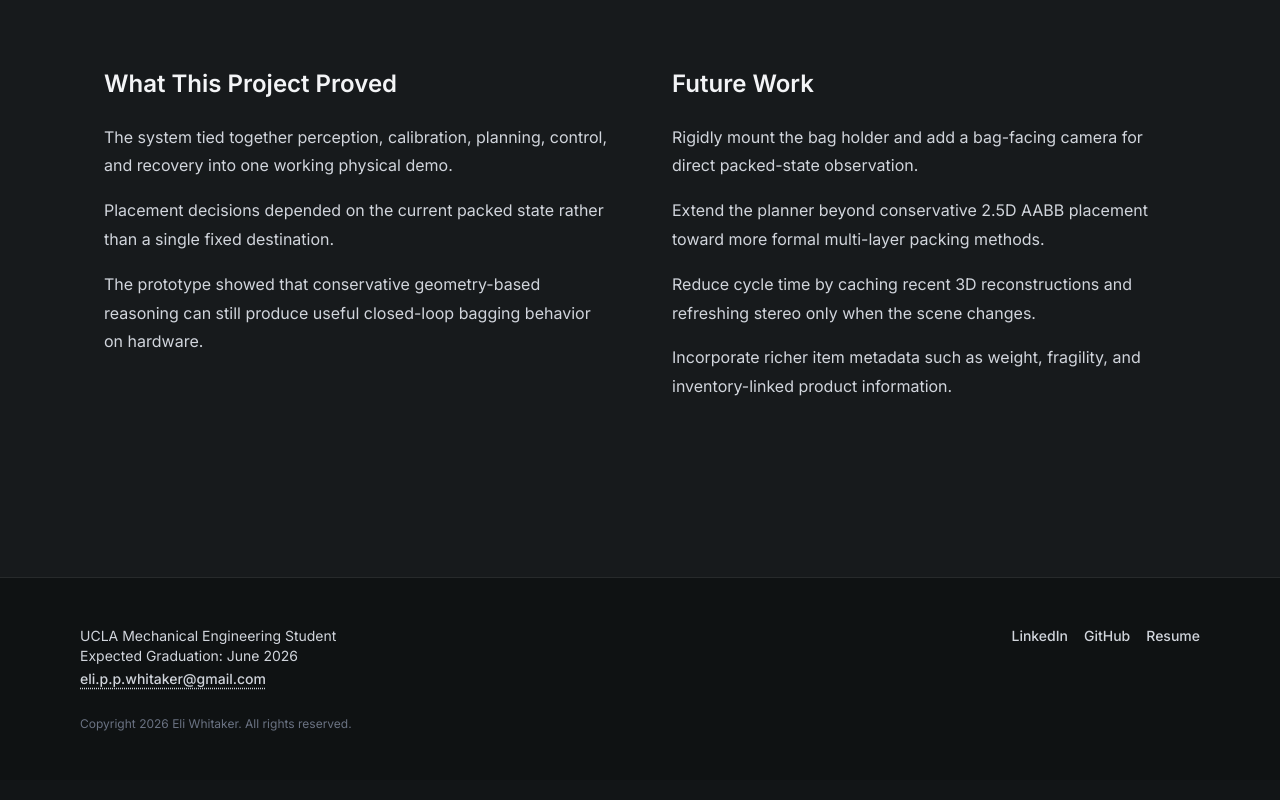
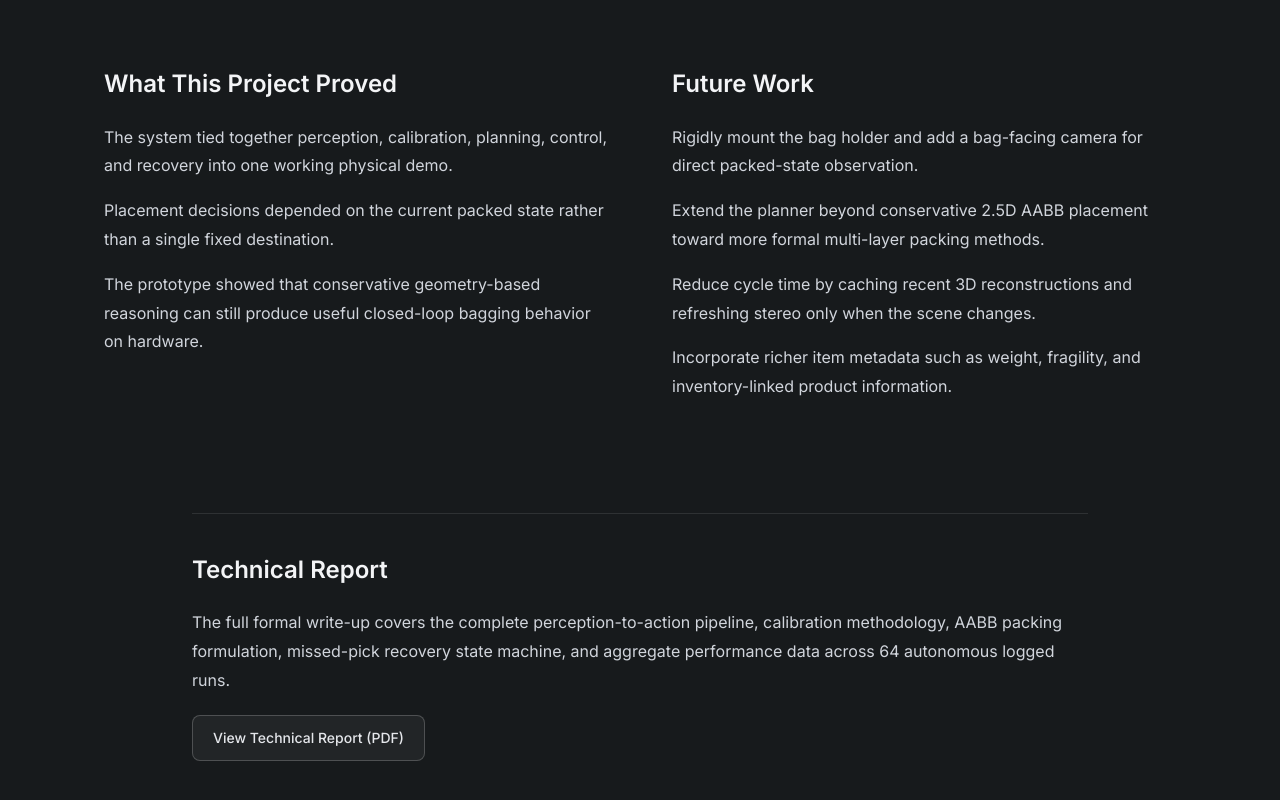
Before and after one commit to rekatihwile/Personal_Portfolio, a React (Vite) app: page /projects/grocery-bagger in a window 1280 px wide. Shown: the part 5039-5839 px from the top of the page. Built offline with nearby package versions, Linux system fonts and the light colour scheme.

Commit message:
added technical report to grocery bagger page

```diff
--- a/src/pages/GroceryBaggerProject.tsx
+++ b/src/pages/GroceryBaggerProject.tsx
@@ -320,6 +320,23 @@ function GroceryBaggerProject() {
           </ul>
         </div>
       </section>
+
+      <section className="mx-auto mt-6 w-full max-w-4xl border-t border-white/10 pt-10">
+        <h2 className="mb-4 text-2xl font-semibold">Technical Report</h2>
+        <p className="text-gray-300 leading-relaxed">
+          The full formal write-up covers the complete perception-to-action pipeline, calibration
+          methodology, AABB packing formulation, missed-pick recovery state machine, and aggregate
+          performance data across 64 autonomous logged runs.
+        </p>
+        <a
+          href="/images/Grocery_Bagger/Technical_Report.pdf"
+          target="_blank"
+          rel="noopener noreferrer"
+          className="mt-5 inline-flex items-center gap-2 rounded-lg border border-white/20 bg-white/5 px-5 py-3 text-sm font-medium text-gray-200 transition-colors hover:border-white/40 hover:bg-white/10"
+        >
+          View Technical Report (PDF)
+        </a>
+      </section>
     </div>
   );
 }
```
Also changed, not shown: 1 other file (tests, documents, lock files or other folders).
